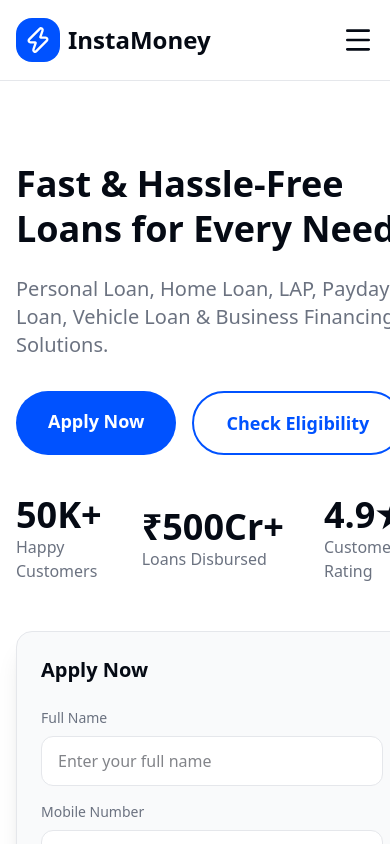
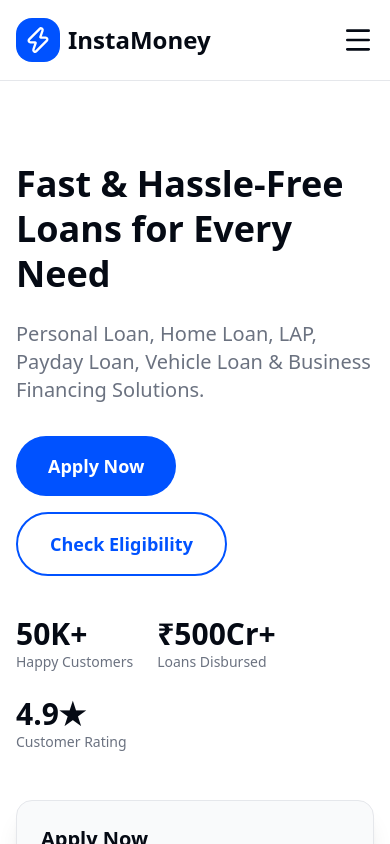
Before and after one commit to srivas1237/-Instamoney, a Next.js app: page / in a window 390 px wide. Shown: the top 844 px of the page. Built offline with nearby package versions, Linux system fonts and the light colour scheme.

Commit message:
Fix responsive Home & EMI Calculator: wrap stats, smaller padding

```diff
--- a/src/app/emi-calculator/page.tsx
+++ b/src/app/emi-calculator/page.tsx
@@ -56,7 +56,7 @@
 
           <div className="grid lg:grid-cols-2 gap-12">
             {/* Calculator Section */}
-            <div className="bg-[#f9fafb] border border-[#e5e7eb] rounded-3xl p-8 md:p-10">
+            <div className="bg-[#f9fafb] border border-[#e5e7eb] rounded-3xl p-6 sm:p-8 md:p-10">
               <div className="space-y-8">
                 {/* Loan Amount */}
                 <div>
--- a/src/app/page.tsx
+++ b/src/app/page.tsx
@@ -180,18 +180,18 @@
                   Check Eligibility
                 </Link>
               </div>
-              <div className="flex items-center gap-10">
+              <div className="flex flex-wrap items-center gap-6 sm:gap-10">
                 <div>
-                  <p className="text-4xl font-bold text-[#050a14]">50K+</p>
-                  <p className="text-[#6b7280]">Happy Customers</p>
+                  <p className="text-3xl sm:text-4xl font-bold text-[#050a14]">50K+</p>
+                  <p className="text-sm sm:text-base text-[#6b7280]">Happy Customers</p>
                 </div>
                 <div>
-                  <p className="text-4xl font-bold text-[#050a14]">₹500Cr+</p>
-                  <p className="text-[#6b7280]">Loans Disbursed</p>
+                  <p className="text-3xl sm:text-4xl font-bold text-[#050a14]">₹500Cr+</p>
+                  <p className="text-sm sm:text-base text-[#6b7280]">Loans Disbursed</p>
                 </div>
                 <div>
-                  <p className="text-4xl font-bold text-[#050a14]">4.9★</p>
-                  <p className="text-[#6b7280]">Customer Rating</p>
+                  <p className="text-3xl sm:text-4xl font-bold text-[#050a14]">4.9★</p>
+                  <p className="text-sm sm:text-base text-[#6b7280]">Customer Rating</p>
                 </div>
               </div>
             </div>
```
